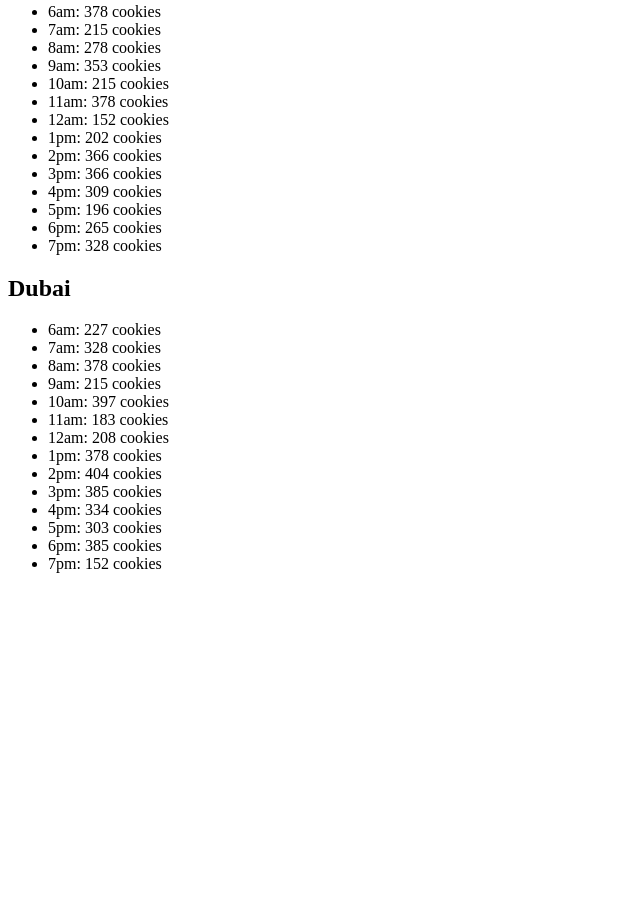
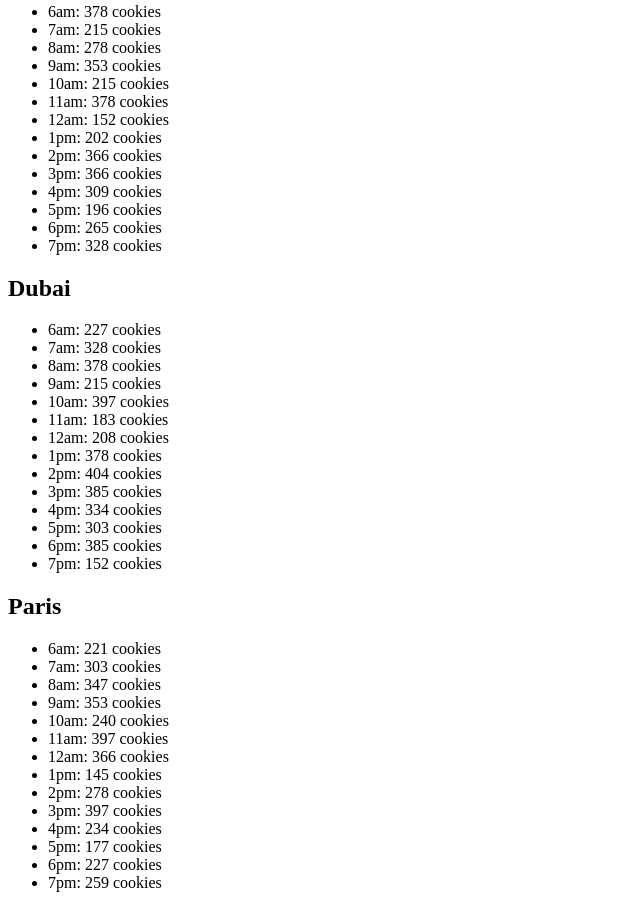
Before and after one commit to bcancel91/cookie-stand, a plain HTML site: page sales.html in a window 1280 px wide. Shown: the part 383-1291 px from the top of the page, without its empty margins (0-640 px from the left). Before the commit the page ends 972 px from the top, so only its background shows below. Drawn offline with Linux system fonts and the light colour scheme.

Commit message:
added 4th object paris

```diff
--- a/app.js
+++ b/app.js
@@ -119,13 +119,39 @@
 
 myObject3.render();
 
-// var myObject4 = {
-//   location: "paris",
-//   minCust: 20,
-//   maxCust: 38,
-//   avgCookieSale: 2.3,
-//   salesArr: []
-// };
+var myObject4 = {
+  location: "paris",
+  minCust: 23,
+  maxCust: 65,
+  avgCookieSale: 6.3,
+  salesArr: [],
+  getRandomInteger: function(min, max) {
+    return Math.floor(Math.random() * (max - min)) + min;
+  },
+  sales: function() {
+    for (var i = 0; i < hours.length; i++) {
+      this.salesArr.push(
+        Math.ceil(
+          this.getRandomInteger(this.minCust, this.maxCust) * this.avgCookieSale
+        )
+      );
+    }
+  },
+  render: function() {
+    this.sales();
+    var paris = document.getElementById("paris");
+    var total = 0;
+
+    for (var i = 0; i < this.salesArr.length; i++) {
+      var liEl = document.createElement("li");
+      liEl.textContent = `${hours[i]}: ${this.salesArr[i]} cookies`;
+      total = total + this.sales[i];
+      paris.append(liEl);
+    }
+  }
+};
+
+myObject4.render();
 
 // var myObject5 = {
 //   location: "lima",
--- a/sales.html
+++ b/sales.html
@@ -19,6 +19,10 @@
       <h2>Dubai</h2>
       <ul id="dubai"></ul>
     </div>
+    <div class="card">
+      <h2>Paris</h2>
+      <ul id="paris"></ul>
+    </div>
     <script src="app.js"></script>
   </body>
 </html>
```
